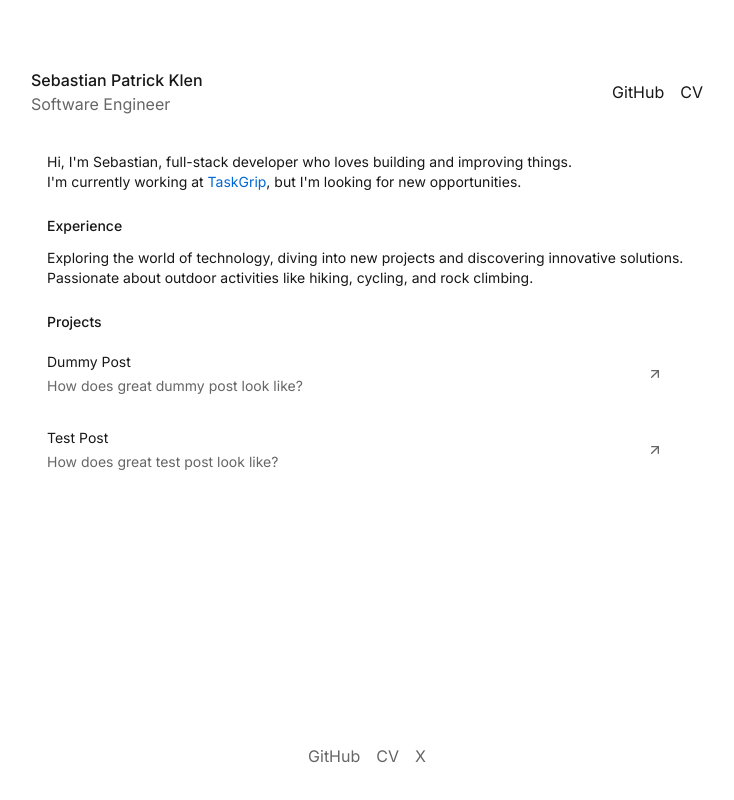
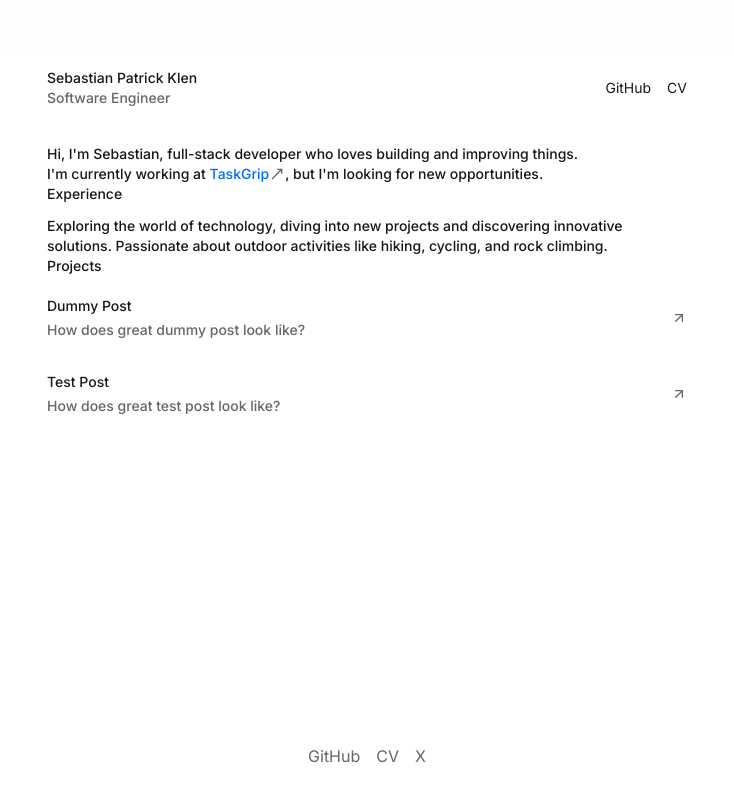
Before and after one commit to sebastianpatrickk/sebastianklen, a Next.js app: page / in a window 1280 px wide. Shown: the whole page, without its empty margins (273-1007 px from the left). Built offline with nearby package versions, Linux system fonts and the light colour scheme.

Commit message:
Refactor components to new spacing and font

```diff
--- a/src/app/layout.tsx
+++ b/src/app/layout.tsx
@@ -28,10 +28,10 @@ export default function RootLayout({
   children: React.ReactNode;
 }>) {
   return (
-    <html lang="en" className={` ${inter.variable}`}>
+    <html lang="en" className={`${inter.variable}`}>
       <body className="font-sans antialiased">
         <div className="relative flex min-h-screen flex-col justify-between bg-background p-6 pt-0 text-text md:p-8">
-          <div className="bg-fade-to-transparent pointer-events-none fixed left-0 top-0 z-50 h-14 w-full" />
+          <div className="pointer-events-none fixed left-0 top-0 z-50 h-14 w-full bg-fade-to-transparent" />
           <div>
             <Header />
             <div className="mx-auto mt-6 w-full max-w-screen-sm text-sm">
--- a/src/app/page.tsx
+++ b/src/app/page.tsx
@@ -1,22 +1,20 @@
 import Posts from "@/components/Posts";
+import { Link } from "@/components/ui/Link";
 import { getBlogPosts } from "@/lib/mdx-utils";
-
-import Link from "next/link";
+import { MoveUpRight } from "lucide-react";
 
 export default function Home() {
   const posts = getBlogPosts();
 
   return (
-    <div className="flex w-full flex-col gap-6">
+    <div className="gap-4.5 flex w-full flex-col text-sm font-medium">
       <p>
         Hi, I&apos;m Sebastian, full-stack developer who loves building and
         improving things. <br />
         I&apos;m currently working at{" "}
-        <Link
-          href="https://www.taskgrip.com/en"
-          className="text-primary-foreground hover:text-primary"
-        >
+        <Link href="https://www.taskgrip.com/en" target="_blank">
           TaskGrip
+          <MoveUpRight className="size-4 text-text-muted" />
         </Link>
         , but I&apos;m looking for new opportunities.
       </p>
--- a/src/components/Header.tsx
+++ b/src/components/Header.tsx
@@ -14,7 +14,7 @@ const links = [
 
 export default function Header() {
   return (
-    <div className="relative mx-auto mt-6 flex w-full max-w-2xl items-center justify-between">
+    <div className="relative mx-auto mt-6 flex w-full max-w-screen-sm items-center justify-between text-sm">
       <Logo />
 
       <div className="flex items-start gap-4">
--- a/src/components/Logo.tsx
+++ b/src/components/Logo.tsx
@@ -44,21 +44,19 @@ const Logo = () => {
   }, [pathname]);
 
   return (
-    <div className="relative overflow-hidden py-3">
-      <div className="bg-linear-to-b pointer-events-none absolute left-0 top-0 z-50 h-4 w-full from-background to-transparent" />
-      <div className="bg-linear-to-t absolute bottom-0 left-0 z-50 h-4 w-full from-background to-transparent" />
+    <div className="relative overflow-hidden py-3 text-sm font-medium">
+      <div className="bg-fade-to-transparent pointer-events-none absolute left-0 top-0 z-50 h-4 w-full" />
+      <div className="bg-fade-to-transparent pointer-events-none absolute bottom-0 left-0 z-50 h-4 w-full rotate-180" />
       <AnimatePresence initial={false}>
         <motion.div
           key={headerContent.title}
-          initial={{ opacity: 0, y: 48 }}
+          initial={{ opacity: 0, y: 40 }}
           animate={{ opacity: 1, y: 0, scale: 1 }}
-          exit={{ opacity: 0, y: -48, position: "absolute" }}
+          exit={{ opacity: 0, y: -40, position: "absolute" }}
           transition={{ duration: 0.35, ease: "easeOut" }}
-          className="h-12"
+          className="h-10"
         >
-          <h1 className="text-base font-medium capitalize">
-            {headerContent.title}
-          </h1>
+          <h1 className="capitalize">{headerContent.title}</h1>
           <Link href="/" className="text-text-muted">
             {headerContent.subtitle}
           </Link>
--- a/src/components/Posts.tsx
+++ b/src/components/Posts.tsx
@@ -1,7 +1,6 @@
 "use client";
 
 import { Post } from "@/types";
-import classNames from "classnames";
 import { ArrowUpRight } from "lucide-react";
 import { AnimatePresence, motion } from "motion/react";
 import { useRouter } from "next/navigation";
@@ -26,12 +25,7 @@ export default function Posts({ posts }: { posts: Post[] }) {
       {posts.map((post, i) => (
         <motion.div
           key={i}
-          className={classNames(
-            "group relative -mx-3 flex w-full cursor-pointer items-center justify-between p-3",
-            {
-              "text-slate-700": hoveredPost === i,
-            },
-          )}
+          className="group relative flex w-full cursor-pointer items-center justify-between py-3"
           onClick={() => router.push(`/writing/${post.slug}`)}
           onHoverStart={() => setHoveredPost(i)}
           onFocus={() => setHoveredPost(i)}
@@ -45,7 +39,7 @@ export default function Posts({ posts }: { posts: Post[] }) {
           <AnimatePresence>
             {i === hoveredPost ? (
               <motion.div
-                className="absolute bottom-0 left-0 right-0 top-0 z-10 bg-ds-gray-100"
+                className="absolute -left-3 -right-3 bottom-0 top-0 z-10 bg-ds-gray-100"
                 initial={{
                   opacity: 0,
                 }}
```
